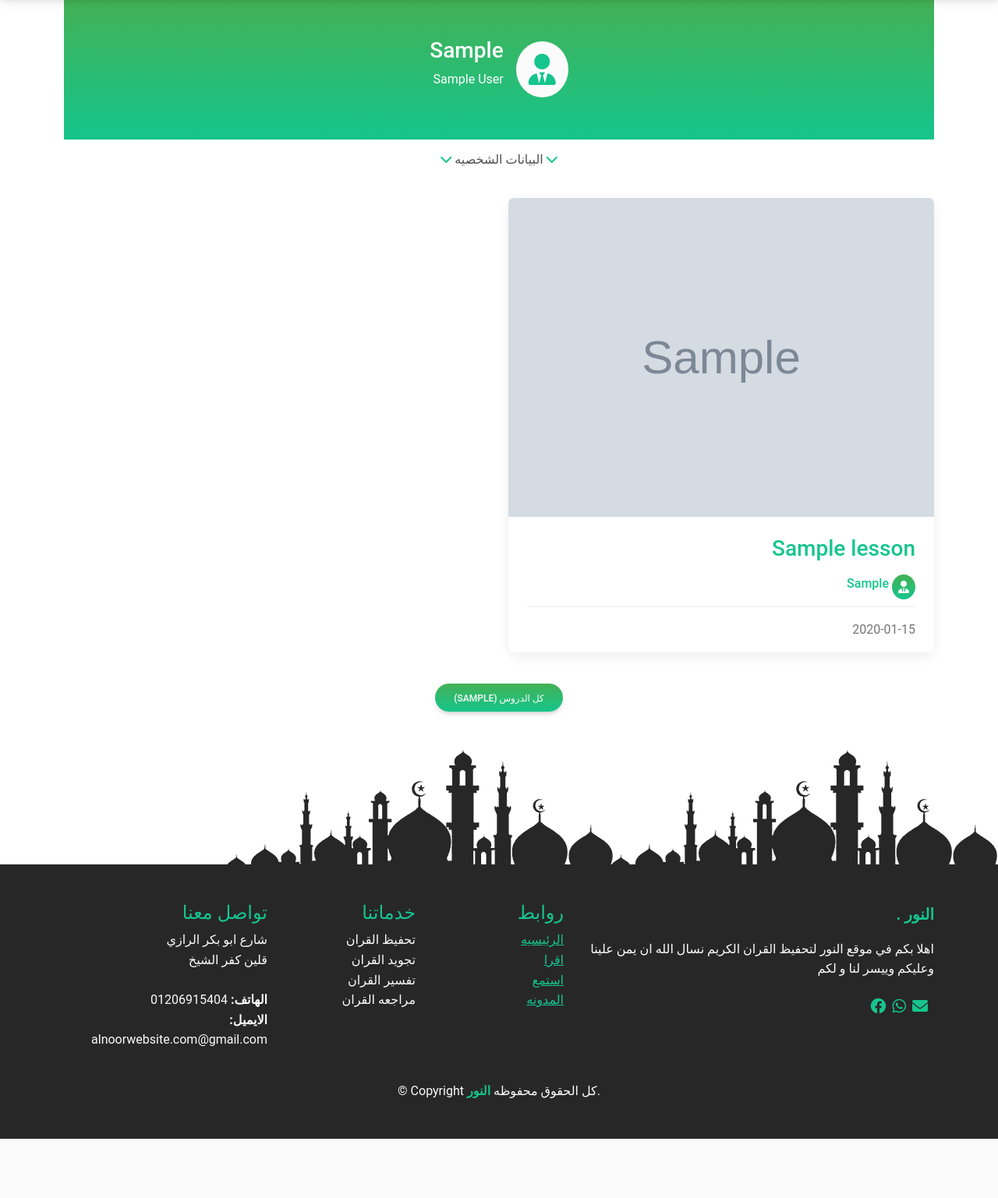
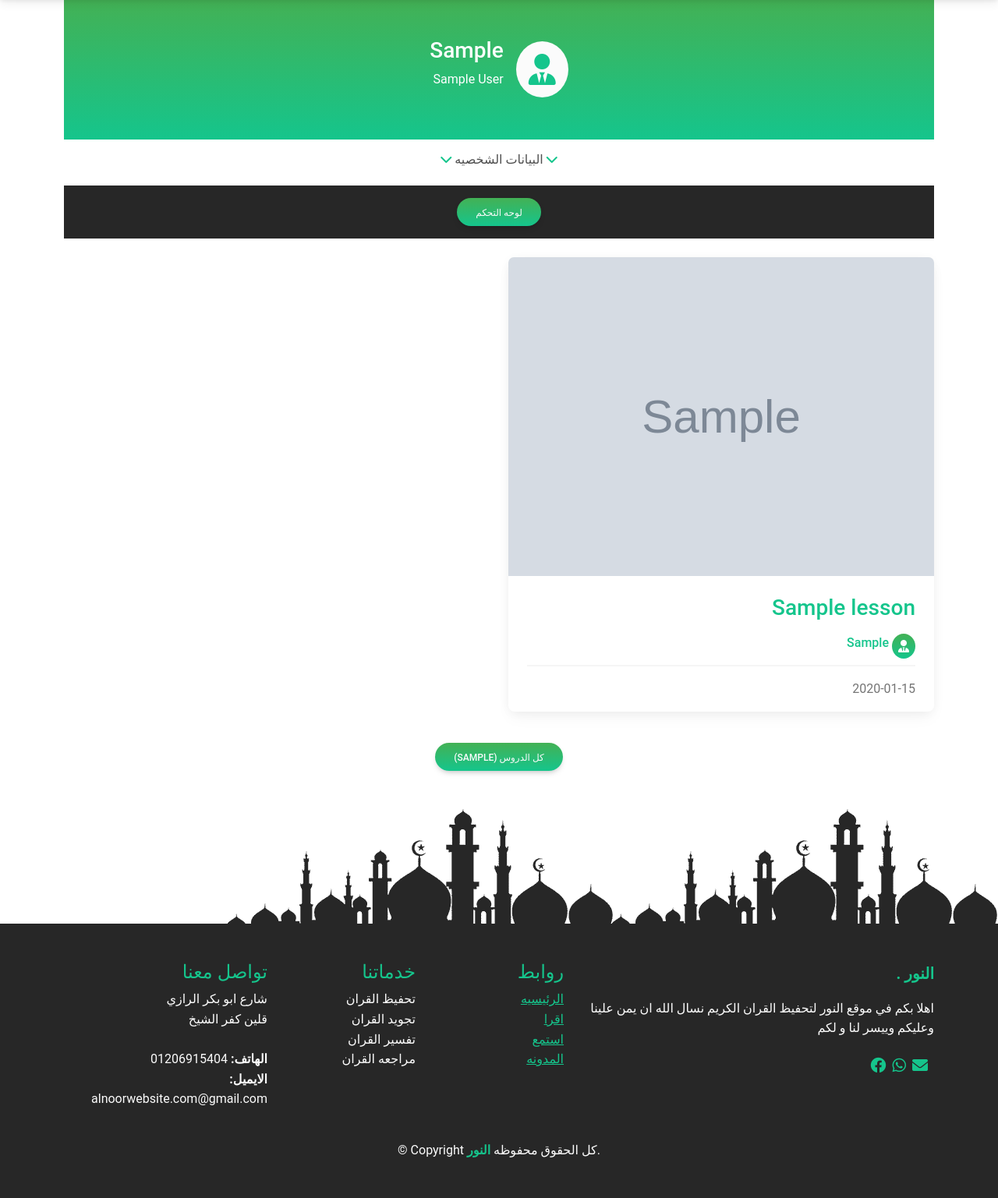
Before and after one commit to KareemSolimanDev/alnoor-lite, a Flask app: a page that uses templates/user.html in a window 1280 px wide. Shown: the part 59-1596 px from the top of the page at 78% size. Before the commit the page ends 1520 px from the top, so only its background shows below. Run offline with Flask 3, Linux system fonts and the light colour scheme; a user stored in the database is signed in; tables that the repository leaves empty hold one stand-in row (values such as "Sample post"); grey boxes marked "Sample" are stand-in pictures; some libraries are stand-ins or nearby versions.

Commit message:
add buttons to user page (create,admin)

```diff
--- a/requirements.txt
+++ b/requirements.txt
@@ -1,7 +1,9 @@
+Babel==2.12.1
 click==8.1.3
 colorama==0.4.6
 Flask==2.2.3
 Flask-Admin==1.6.1
+flask-babel==3.1.0
 Flask-CKEditor==0.4.6
 Flask-Login==0.6.2
 Flask-SQLAlchemy==3.0.3
@@ -11,6 +13,7 @@ itsdangerous==2.1.2
 Jinja2==3.1.2
 MarkupSafe==2.1.2
 Pillow==9.5.0
+pytz==2023.3
 SQLAlchemy==2.0.7
 typing_extensions==4.5.0
 Werkzeug==2.2.3
--- a/run.py
+++ b/run.py
@@ -5,6 +5,7 @@ from flask_login import LoginManager,current_user
 from flask_admin import Admin
 from flask_admin import AdminIndexView
 from flask_admin.contrib.sqla import ModelView
+from flask_babel import Babel
 app=Flask(__name__)
 
 app.config['SECRET_KEY']='secret_key'
@@ -25,6 +26,7 @@ login_manager.login_view = "login"
 login_manager.login_message_category = "info"
 login_manager.login_message='يجب تسجيل الدخول للوصول لهذه الصفحه'
 admin = Admin(app, index_view=MyAdminIndexView())
+babel=Babel(app)
 
 from routes import *
 from models import *
--- a/templates/user.html
+++ b/templates/user.html
@@ -49,6 +49,20 @@
 
           </div>
     </div>
+    <div class="text-center p-3 bg-gray">
+    {%if (user.role=='admin' or (user.role=='lead'))%}
+
+      <button type="button" class="btn bg-mixed text-light rounded-pill"><a href="{{url_for('admin.index')}}" class="text-light">لوحه التحكم</a></button>
+
+    {%endif%}
+    {%if (user.role=='lead')%}
+
+      <button type="button" class="btn bg-mixed text-light rounded-pill"><a href="{{url_for('create')}}" class="text-light">انشاء درس</a></button>
+
+    {%endif%}
+    </div>
+
+
         {%endif%}
 
         {%if user.role=='admin' or user.role=='lead'%}
```
